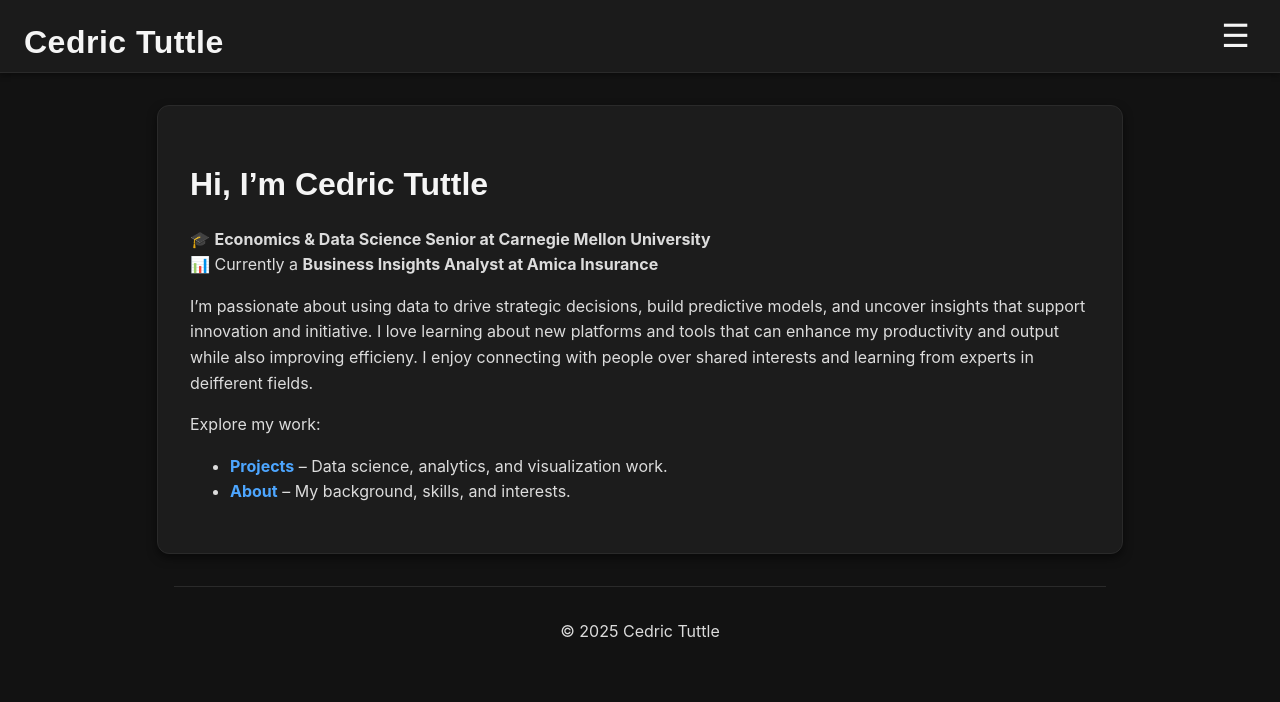
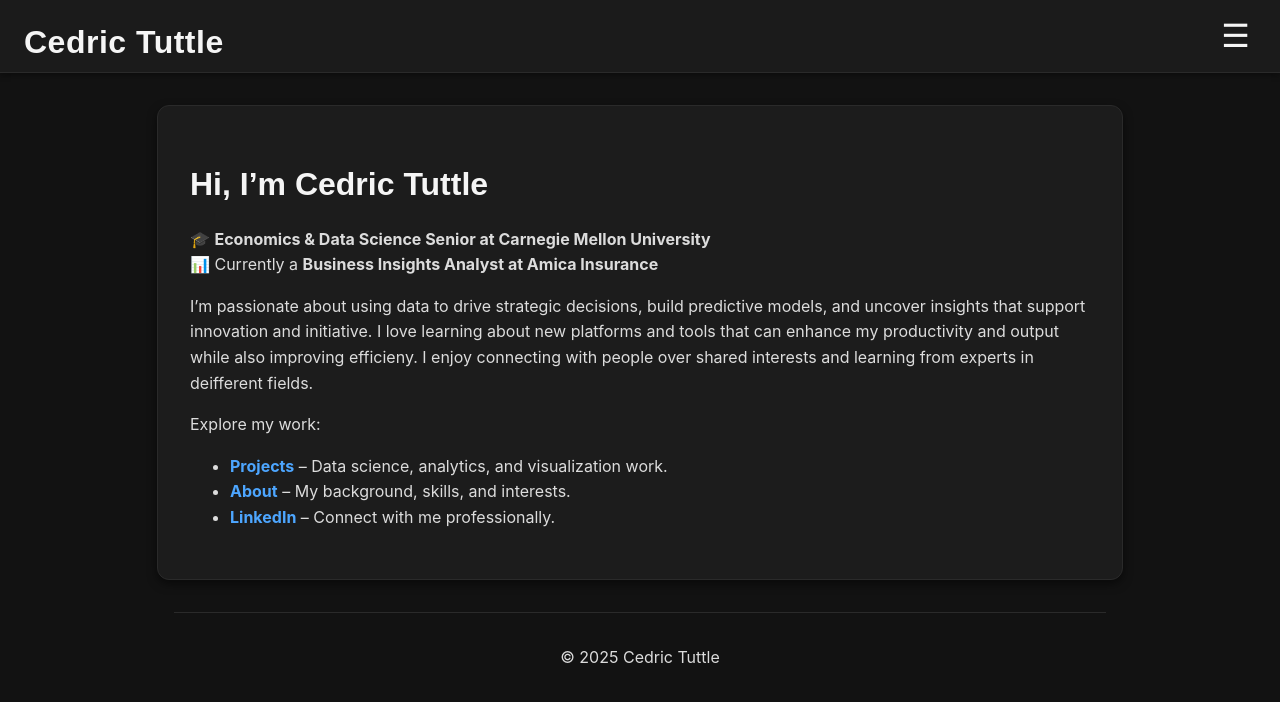
Before and after one commit to ctuttle123/cedrictuttle.github.io, a Jekyll site: the page built from index.md, in a window 1280 px wide. Shown: the top 702 px of the page. Built offline with Jekyll 4.4.1, drawn with Linux system fonts in a browser that asks for light colours.

Commit message:
Update index.md

```diff
--- a/index.md
+++ b/index.md
@@ -16,3 +16,4 @@ I enjoy connecting with people over shared interests and learning from experts i
 Explore my work:
 - [**Projects**]({{ '/projects/' | relative_url }}) – Data science, analytics, and visualization work.
 - [**About**]({{ '/about/' | relative_url }}) – My background, skills, and interests.
+- [**LinkedIn**](https://www.linkedin.com/in/cedric-tuttle-876640158/) – Connect with me professionally.
```
